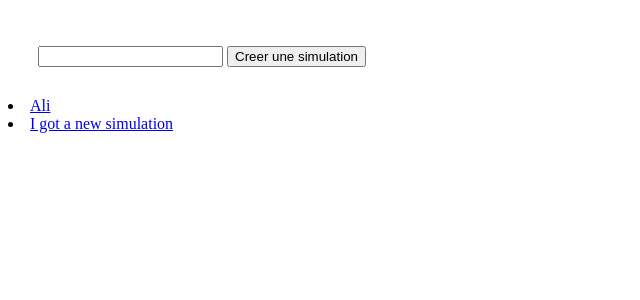
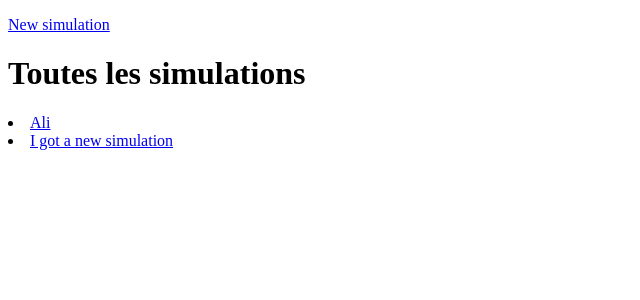
Before and after one commit to yayahc/bushfire, a Django app: page / in a window 1280 px wide. Shown: the part 102-402 px from the top of the page, without its empty margins (0-640 px from the left). Run offline with Django 3.2, Linux system fonts and the light colour scheme; a user stored in the database is signed in; data comes from the database, SQL or seed files in the repository; both versions use the stored data as it was after the commit; some libraries are stand-ins or nearby versions.

Commit message:
new added

```diff
--- a/simulation/templates/simulation/simulations.html
+++ b/simulation/templates/simulation/simulations.html
@@ -4,15 +4,11 @@
 
 <div class="container">
 
-    <div class="container-section">
-        <form action="{% url 'simulations' %}" method="post" class="create-todo-form">
-            {% csrf_token %}
+    <a href="/simulation/new">New simulation</a>
 
-            <input type="text" name="new-simulation" id="new-simulation" required>
-            <button type="submit">Creer une simulation</button>
-        </form>
-    </div>
+    <br>
 
+    <h1>Toutes les simulations</h1>
 
     {% for i in page_obj %}
     <div class="todo-container">
--- a/simulation/urls.py
+++ b/simulation/urls.py
@@ -2,7 +2,7 @@ from django.urls import path
 from django.contrib.auth.views import LoginView, LogoutView
 
 from .views import (simulations, register, logout_user, update_simulation, complete_simulation,
-    delete_simulation, detail_simulation)
+    delete_simulation, detail_simulation, new_simulation)
 
 
 urlpatterns = [
@@ -12,6 +12,7 @@ urlpatterns = [
     path("logout/", LogoutView.as_view(template_name="simulation/logout.html"),
         name="logout"),
     path("register/", register, name="register"),
+    path("simulation/new/", new_simulation, name="new_simulation"),
     path("update/simulation/<int:pk>/", update_simulation, name="update_simulation"),
     path("simulation/<int:pk>/", detail_simulation, name="detail_simulation"),
     path("complete/simulation/<int:pk>/", complete_simulation, name="complete_simulation"),
--- a/simulation/views.py
+++ b/simulation/views.py
@@ -10,11 +10,10 @@ from .models import Simulation
 @login_required
 def simulations(request):
     if request.method == 'POST':
-        todo_name = request.POST.get("new-simulation")
-        todo = Simulation.objects.create(name=todo_name, user=request.user)
+        simulation_name = request.POST.get("new-simulation")
+        simulation = Simulation.objects.create(name=simulation_name, user=request.user)
         return redirect("simulations")
 
-    # todo items
     simulations = Simulation.objects.filter(user=request.user, is_completed=False).order_by("-id")
 
     # pagination 4 items per page
@@ -26,6 +25,10 @@ def simulations(request):
 
     # NOTE: Need to change the html file to crud.html for displaying the todo's
     return render(request, "simulation/simulations.html", context)
+
+
+def new_simulation(request):
+    return render(request, 'simulation/simulation_new.html')
 
 
 def detail_simulation(request,pk):
@@ -86,10 +89,6 @@ def complete_simulation(request, pk):
 
 
 def delete_simulation(request, pk):
-    """
-    Args:
-        pk (Integer): Todo ID - Primary key
-    """
-    todo = get_object_or_404(Simulation, id=pk, user=request.user)
-    todo.delete()
+    simulation = get_object_or_404(Simulation, id=pk, user=request.user)
+    simulation.delete()
     return redirect("simulations")
```
Also changed, not shown: simulation/templates/simulation/simulation_new.html (added, +15 -0 lines), db.sqlite3.
